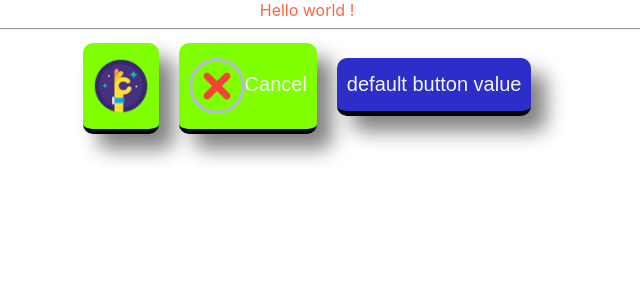
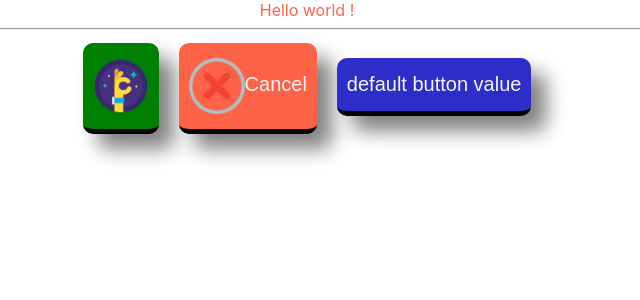
Before and after one commit to Zalox9/react_orsys, a React (Create React App) app: page / in a window 1280 px wide. Shown: the top 300 px of the page, without its empty margins (333-973 px from the left). Built offline with nearby package versions, Linux system fonts and the light colour scheme.

Commit message:
props color

```diff
--- a/src/App/App.tsx
+++ b/src/App/App.tsx
@@ -7,10 +7,10 @@ function App() {
     <div className="App">
       Hello world !
       <hr />
-      <Button classColor="primary">
+      <Button bgColor="green">
         <img src="/img/ok.png" alt="btn ok" />
       </Button>
-      <Button classColor="primary">
+      <Button bgColor="tomato">
         <img src="/img/cancel.png" alt="btn cancel" />
         Cancel
       </Button>
--- a/src/App/components/Button/Button.css
+++ b/src/App/components/Button/Button.css
@@ -10,19 +10,19 @@
     border-bottom: solid 5px black;
 }
 
-.Button:hover{
+/* .Button:hover{
     background-color: skyblue;
     color: rgb(67, 67, 250);
-}
+} */
 
 
-.Button.primary{
+/* .Button.primary{
     background-color: chartreuse;
 }
 
 .Button.primary:hover{
     background-color: rgb(170, 255, 85);
-}
+} */
 
 
 
--- a/src/App/components/Button/Button.js
+++ b/src/App/components/Button/Button.js
@@ -7,13 +7,16 @@ import PropTypes from 'prop-types'
 function Button(props) { //const Button=()=>{}
 console.log(props);
     return (
-        <button className={props.classColor?'Button '+props.classColor:'Button'} type={props.type}>{props.children}</button>
+        <button className="Button"
+        type={props.type}
+        style={{backgroundColor:props.bgColor}}
+        >{props.children}</button>
     );
 }
 
 Button.propTypes={
     children:PropTypes.any.isRequired, //info console si aucun element dans children pt->PropTypes
-    classColor:PropTypes.string,
+    bgColor:PropTypes.string,
 }
 
 Button.defaultProps={
```
